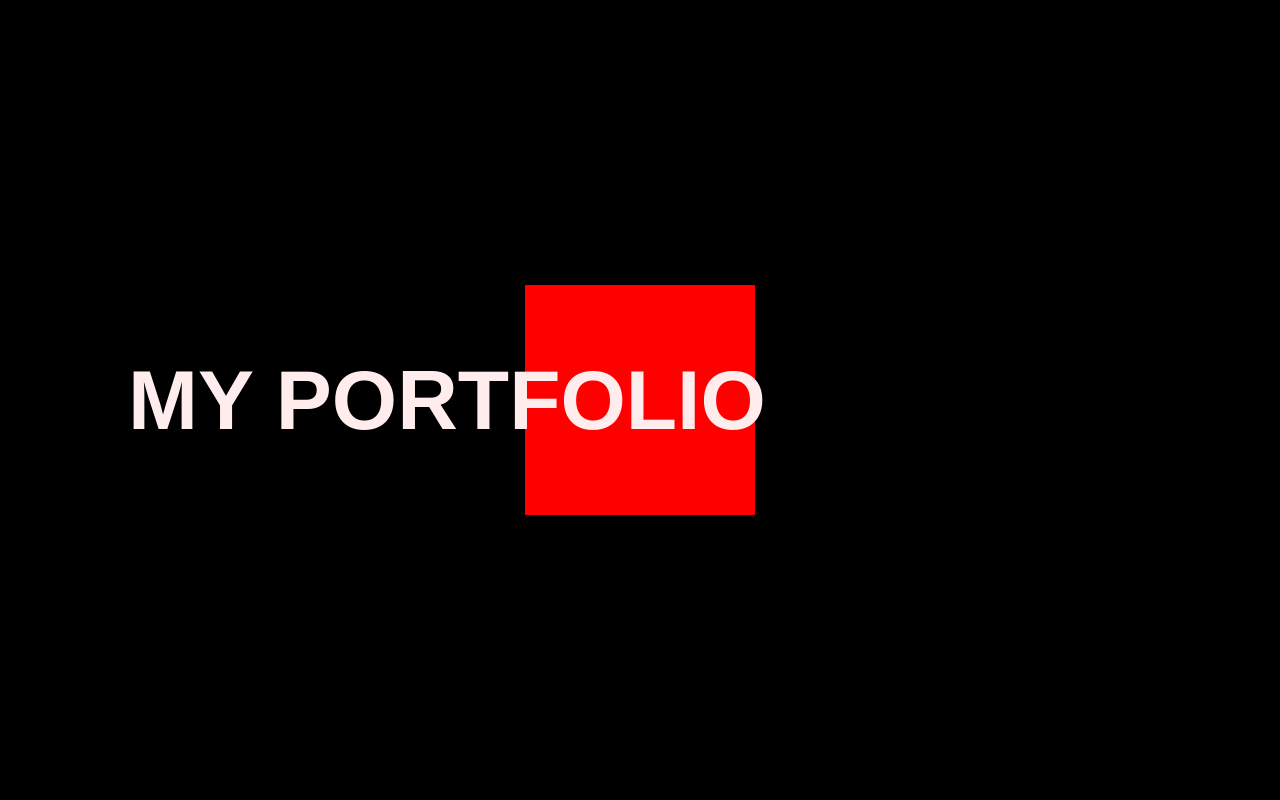
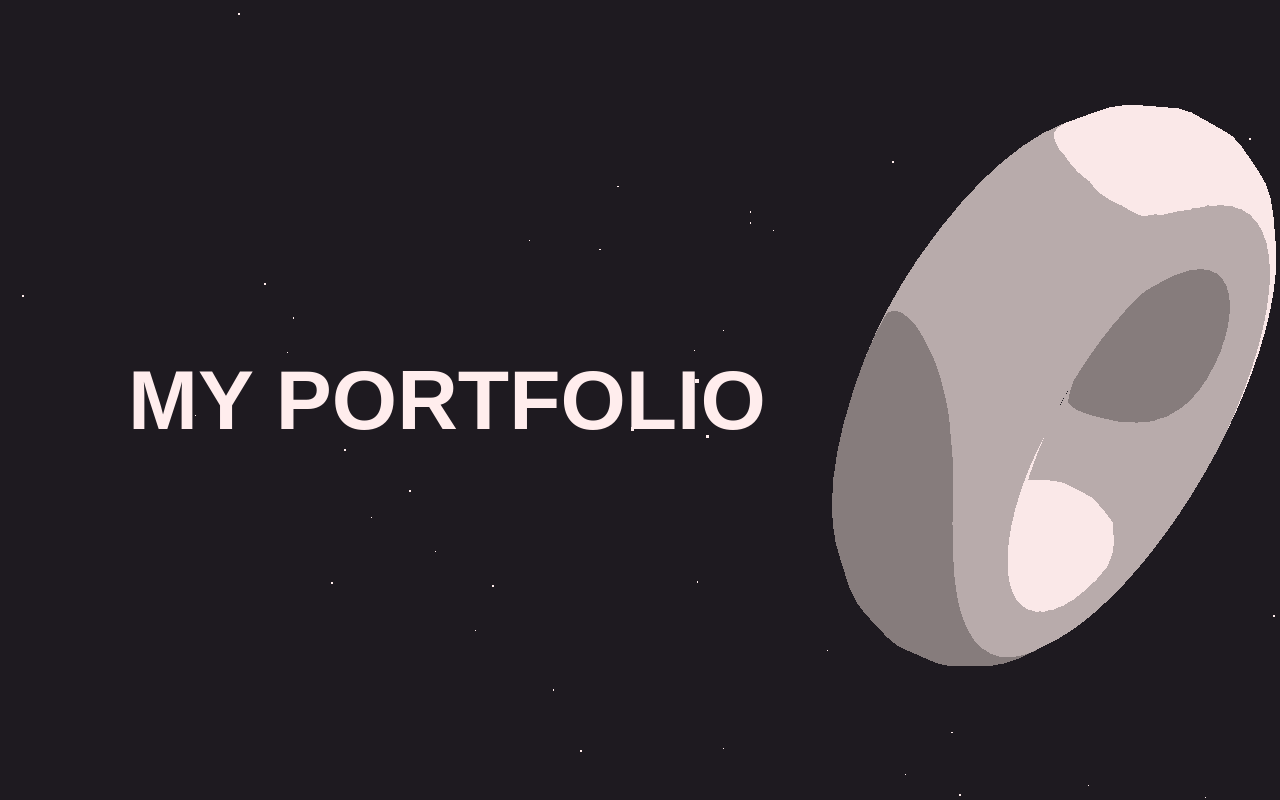
Before and after one commit to giulialiotti/three-js-scroll-based-animation, a website built with Vite: page src/index.html in a window 1280 px wide. Shown: the top 800 px of the page. Built offline with nearby package versions, Linux system fonts and the light colour scheme; animation ran at ten frames a second; what lil-gui would draw is missing.

Commit message:
Added animations

```diff
--- a/src/script.js
+++ b/src/script.js
@@ -1,90 +1,209 @@
-import * as THREE from 'three'
-import GUI from 'lil-gui'
+import * as THREE from "three";
+import GUI from "lil-gui";
 
 /**
  * Debug
  */
-const gui = new GUI()
+const gui = new GUI();
 
 const parameters = {
-    materialColor: '#ffeded'
-}
+  materialColor: "#ffeded",
+};
 
-gui
-    .addColor(parameters, 'materialColor')
+gui.addColor(parameters, "materialColor").onChange(() => {
+  material.color.set(parameters.materialColor);
+  particlesMaterial.color.set(parameters.materialColor);
+});
 
 /**
  * Base
  */
 // Canvas
-const canvas = document.querySelector('canvas.webgl')
+const canvas = document.querySelector("canvas.webgl");
 
 // Scene
-const scene = new THREE.Scene()
+const scene = new THREE.Scene();
+
+// Texture
+const textureLoader = new THREE.TextureLoader();
+const gradientTexture = textureLoader.load("textures/gradients/3.jpg");
+gradientTexture.magFilter = THREE.NearestFilter;
 
 /**
- * Test cube
+ * Objects
  */
-const cube = new THREE.Mesh(
-    new THREE.BoxGeometry(1, 1, 1),
-    new THREE.MeshBasicMaterial({ color: '#ff0000' })
-)
-scene.add(cube)
+
+// Material
+const material = new THREE.MeshToonMaterial({
+  color: parameters.materialColor,
+  gradientMap: gradientTexture,
+});
+
+// Meshes
+const mesh1 = new THREE.Mesh(new THREE.TorusGeometry(1, 0.4, 16, 60), material);
+const mesh2 = new THREE.Mesh(new THREE.ConeGeometry(1, 2, 32), material);
+const mesh3 = new THREE.Mesh(
+  new THREE.TorusKnotGeometry(0.8, 0.35, 100, 16),
+  material
+);
+
+scene.add(mesh1, mesh2, mesh3);
+
+const objectsDistance = 4;
+
+mesh1.position.y = -objectsDistance * 0;
+mesh2.position.y = -objectsDistance * 1;
+mesh3.position.y = -objectsDistance * 2;
+
+mesh1.position.x = 2;
+mesh2.position.x = -2;
+mesh3.position.x = 2;
+
+const sectionMeshes = [mesh1, mesh2, mesh3];
+
+/**
+ * Particles
+ */
+// Geometry
+const particlesCount = 200;
+const positions = new Float32Array(particlesCount * 3);
+
+for (let i = 0; i < particlesCount; i++) {
+  positions[i * 3 + 0] = (Math.random() - 0.5) * 10;
+  positions[i * 3 + 1] =
+    objectsDistance * 0.5 -
+    Math.random() * objectsDistance * sectionMeshes.length;
+  positions[i * 3 + 2] = (Math.random() - 0.5) * 10;
+}
+
+const particlesGeometry = new THREE.BufferGeometry();
+particlesGeometry.setAttribute(
+  "position",
+  new THREE.BufferAttribute(positions, 3)
+);
+
+// Material
+const particlesMaterial = new THREE.PointsMaterial({
+  color: parameters.materialColor,
+  sizeAttenuation: true,
+  size: 0.03,
+});
+
+// Points
+const particles = new THREE.Points(particlesGeometry, particlesMaterial);
+scene.add(particles);
+
+/**
+ * Lights
+ */
+const directionalLight = new THREE.DirectionalLight("#ffffff", 3);
+directionalLight.position.set(1, 1, 0);
+scene.add(directionalLight);
 
 /**
  * Sizes
  */
 const sizes = {
   width: window.innerWidth,
-    height: window.innerHeight
-}
+  height: window.innerHeight,
+};
 
-window.addEventListener('resize', () =>
-{
+window.addEventListener("resize", () => {
   // Update sizes
-    sizes.width = window.innerWidth
-    sizes.height = window.innerHeight
+  sizes.width = window.innerWidth;
+  sizes.height = window.innerHeight;
 
   // Update camera
-    camera.aspect = sizes.width / sizes.height
-    camera.updateProjectionMatrix()
+  camera.aspect = sizes.width / sizes.height;
+  camera.updateProjectionMatrix();
 
   // Update renderer
-    renderer.setSize(sizes.width, sizes.height)
-    renderer.setPixelRatio(Math.min(window.devicePixelRatio, 2))
-})
+  renderer.setSize(sizes.width, sizes.height);
+  renderer.setPixelRatio(Math.min(window.devicePixelRatio, 2));
+});
 
 /**
  * Camera
  */
 // Base camera
-const camera = new THREE.PerspectiveCamera(35, sizes.width / sizes.height, 0.1, 100)
-camera.position.z = 6
-scene.add(camera)
+// Group
+const cameraGroup = new THREE.Group();
+scene.add(cameraGroup);
+
+// Base camera
+const camera = new THREE.PerspectiveCamera(
+  35,
+  sizes.width / sizes.height,
+  0.1,
+  100
+);
+camera.position.z = 6;
+cameraGroup.add(camera);
 
 /**
  * Renderer
  */
 const renderer = new THREE.WebGLRenderer({
-    canvas: canvas
-})
-renderer.setSize(sizes.width, sizes.height)
-renderer.setPixelRatio(Math.min(window.devicePixelRatio, 2))
+  canvas: canvas,
+  alpha: true,
+});
+renderer.setSize(sizes.width, sizes.height);
+renderer.setPixelRatio(Math.min(window.devicePixelRatio, 2));
+
+/**
+ * Scroll
+ */
+let scrollY = window.scrollY;
+
+window.addEventListener("scroll", () => {
+  scrollY = window.scrollY;
+});
+
+/**
+ * Cursor
+ */
+const cursor = {};
+cursor.x = 0;
+cursor.y = 0;
+
+window.addEventListener("mousemove", (event) => {
+  cursor.x = event.clientX / sizes.width - 0.5;
+  cursor.y = event.clientY / sizes.height - 0.5;
+});
 
 /**
  * Animate
  */
-const clock = new THREE.Clock()
+const clock = new THREE.Clock();
+let previousTime = 0;
 
-const tick = () =>
-{
-    const elapsedTime = clock.getElapsedTime()
+const tick = () => {
+  const elapsedTime = clock.getElapsedTime();
+  const deltaTime = elapsedTime - previousTime;
+  previousTime = elapsedTime;
+
+  // Animate meshes
+  for (const mesh of sectionMeshes) {
+    mesh.rotation.x = elapsedTime * 0.1;
+    mesh.rotation.y = elapsedTime * 0.12;
+  }
+
+  // Animate camera
+  camera.position.y = (-scrollY / sizes.height) * objectsDistance;
+
+  const parallaxX = cursor.x * 0.5;
+  const parallaxY = -cursor.y * 0.5;
+
+  cameraGroup.position.x +=
+    (parallaxX - cameraGroup.position.x) * 5 * deltaTime;
+  cameraGroup.position.y +=
+    (parallaxY - cameraGroup.position.y) * 5 * deltaTime;
 
   // Render
-    renderer.render(scene, camera)
+  renderer.render(scene, camera);
 
   // Call tick again on the next frame
-    window.requestAnimationFrame(tick)
-}
+  window.requestAnimationFrame(tick);
+};
 
-tick()
+tick();
--- a/src/style.css
+++ b/src/style.css
@@ -1,31 +1,25 @@
-*
-{
+* {
   margin: 0;
   padding: 0;
 }
 
-html,
-body
-{
-    overflow: hidden;
+html {
+  background: #1e1a20;
 }
 
-.webgl
-{
+.webgl {
   position: fixed;
   top: 0;
   left: 0;
   outline: none;
 }
 
-
-.section
-{
+.section {
   display: flex;
   align-items: center;
   height: 100vh;
   position: relative;
-    font-family: 'Cabin', sans-serif;
+  font-family: "Cabin", sans-serif;
   color: #ffeded;
   text-transform: uppercase;
   font-size: 7vmin;
@@ -33,7 +27,6 @@ body
   padding-right: 10%;
 }
 
-section:nth-child(odd)
-{
+section:nth-child(odd) {
   justify-content: flex-end;
 }
```
Lines whose indentation alone changed are shown as unchanged.
